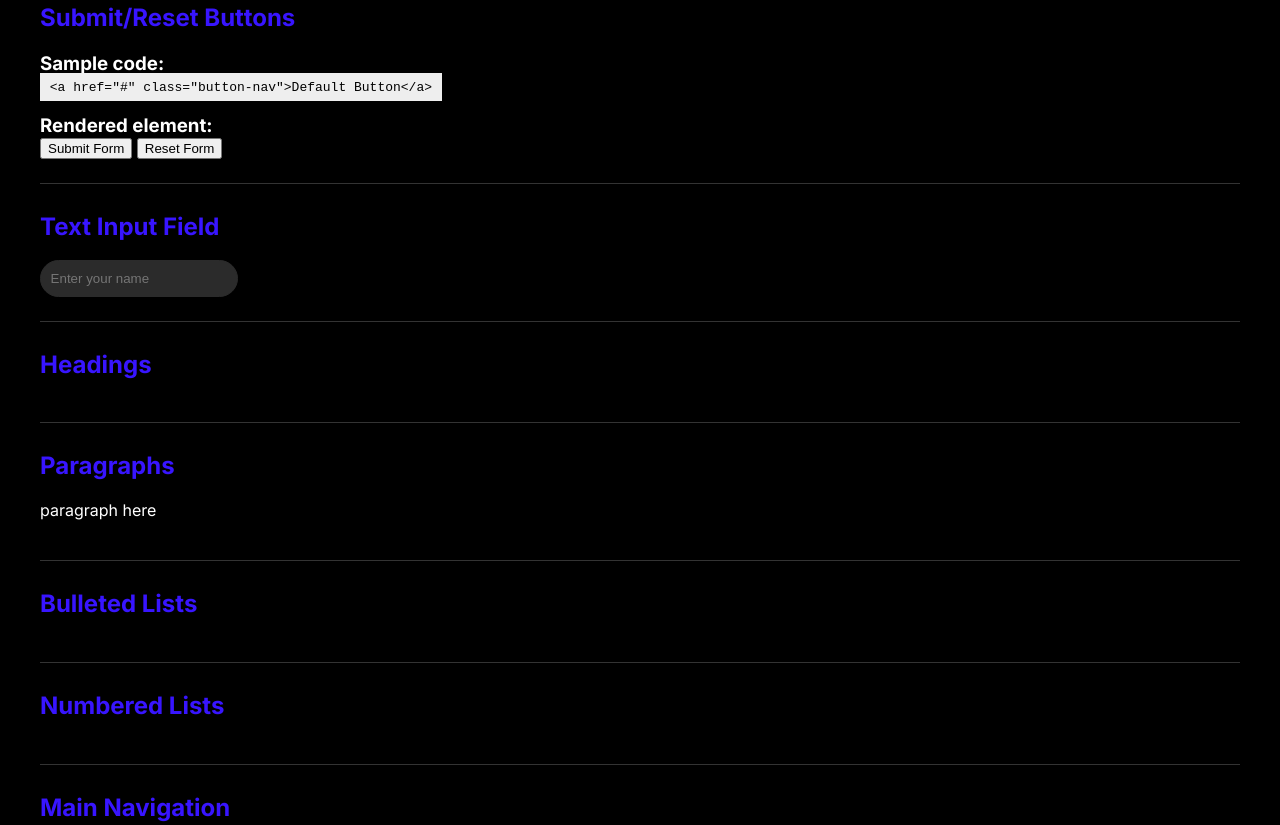
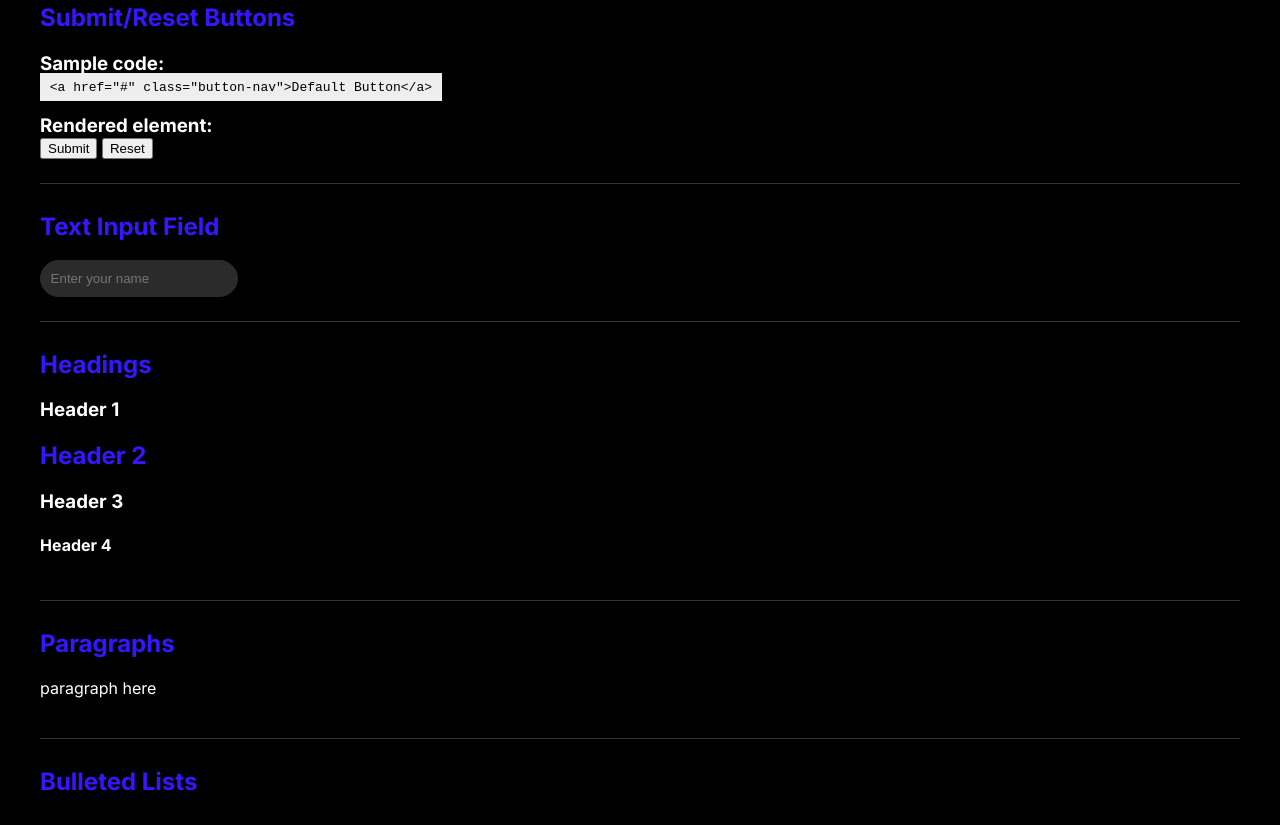
Before and after one commit to AvalonRE/iat339_project_301477693, a plain HTML site: page Template.html in a window 1280 px wide. Shown: the part 657-1482 px from the top of the page. Drawn offline with Linux system fonts and the light colour scheme.

Commit message:
Update Template.html

```diff
--- a/Template.html
+++ b/Template.html
@@ -62,8 +62,8 @@
 
       <h3>Rendered element:</h3>
       <form>
-        <button type="submit">Submit Form</button>
-        <button type="reset">Reset Form</button>
+        <button type="submit" class = "form">Submit</button>
+        <button type="reset" class = "form">Reset</button>
       </form>
     </section>
 
@@ -82,6 +82,24 @@
 
     <section>
       <h2>Headings</h2>
+      <div>
+
+      <h1>
+        Header 1
+      </h1>
+
+      <h2>
+        Header 2
+      </h2>
+
+      <h3>
+        Header 3
+      </h3>
+
+      <h4>
+        Header 4
+      </h4>
+        </div>
     </section>
 
     <section>
@@ -193,6 +211,10 @@
 
     </p>
   </section>
+
+  <footer>
+          <p>Link to GitHUB <a href="https://github.com/AvalonRE/iat339_project_301477693" class="intext-link">GitHub Here</a></p>
+  </footer>
 </body>
 
 </html>
```
